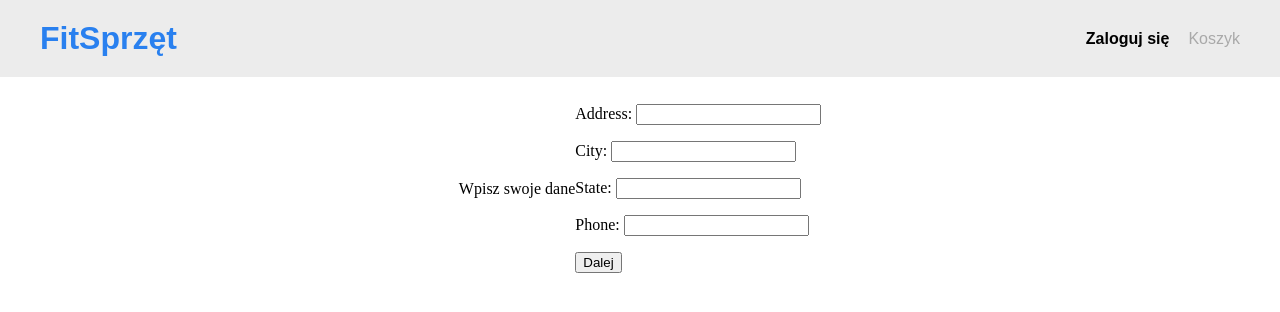
After one commit to JaroDomcio/django-ecom, a Django app: page /checkout/ in a window 1280 px wide. The commit adds this page. Shown: the top 312 px of the page. Run offline with Django 5.2, Linux system fonts and the light colour scheme.

Commit message:
feat: add checkout logic to create orders

```diff
--- /dev/null
+++ b/cart/forms.py
@@ -0,0 +1,9 @@
+from django import forms
+
+from store.models import Order
+
+
+class order_form(forms.ModelForm):
+    class Meta:
+        model = Order
+        fields = ['address','city','state','phone']
--- a/cart/urls.py
+++ b/cart/urls.py
@@ -6,4 +6,6 @@ urlpatterns = [
     path('cart-delete/<int:id>', cart_delete, name='cart_delete'),
     path('cart-add/<int:id>/', cart_add, name='cart_add'),
     # path('cart-update', cart_update, name='cart_update'),
+    path('cart-payment/',cart_payment, name='cart_payment'),
+    path('checkout/', checkout, name='checkout'),
 ]
--- a/cart/views.py
+++ b/cart/views.py
@@ -1,6 +1,7 @@
 from django.shortcuts import render, redirect, get_object_or_404
 from .cart import Cart
-from store.models import Product
+from store.models import Product, Order, OrderItem
+from .forms import order_form
 
 def cart(request):
     cart = Cart(request)
@@ -22,3 +23,30 @@ def cart_delete(request,id):
 
 def cart_update(request):
     pass
+
+
+def checkout(request):
+    cart = Cart(request)
+    if request.method == "POST":
+        form = order_form(request.POST)
+        if form.is_valid():
+            order = Order.objects.create(
+                customer=request.user,
+                address=form.cleaned_data['address'],
+                city=form.cleaned_data['city'],
+                state=form.cleaned_data['state'],
+                phone=form.cleaned_data['phone'],
+                status=Order.Status.PENDING
+            )
+            for item in cart:
+                OrderItem.objects.create(order=order,
+                                         product=item['product'],
+                                         quantity=item['quantity'])
+            return redirect('cart_payment')
+    else:
+        form = order_form()
+    return render(request, 'checkout.html', {'form':form, 'cart':cart})
+
+
+def cart_payment(request):
+    return render(request, 'cart_payment.html')
--- a/store/admin.py
+++ b/store/admin.py
@@ -1,7 +1,9 @@
 from django.contrib import admin
 
+from cart.models import Payment
 from .models import Category, Product, Order
 
 admin.site.register(Category)
 admin.site.register(Product)
 admin.site.register(Order)
+admin.site.register(Payment)
--- a/store/models.py
+++ b/store/models.py
@@ -32,6 +32,8 @@ class Order(models.Model):
     address = models.CharField(max_length=50)
     phone = models.CharField(max_length=10)
     status = models.CharField(max_length=50,choices=Status.choices, default=Status.PENDING)
+    city = models.CharField(max_length=50)
+    state = models.CharField(max_length=50)
 
     created = models.DateTimeField(auto_now_add=True)
 
--- a/templates/cart.html
+++ b/templates/cart.html
@@ -33,7 +33,7 @@
             <p class="summary-total">
                 Suma: <strong>{{ cart.get_total_price }} zł</strong>
             </p>
-            <button class="checkout-btn">Przejdź do płatności</button>
+            <a href="{% url 'checkout' %}" class="checkout-btn">Przejdź do płatności</a>
         </div>
     {% else %}
         <p class="empty-cart">Koszyk jest pusty 🛒</p>
--- /dev/null
+++ b/templates/checkout.html
@@ -0,0 +1,15 @@
+{% extends 'base.html' %}
+{% load static %}
+
+{% block head %}
+{#    <link rel="stylesheet" href="{% static '' %}">#}
+{% endblock %}
+
+{% block content %}
+    <p>Wpisz swoje dane</p>
+    <form method="POST">
+        {% csrf_token %}
+        {{ form.as_p }}
+        <button type="submit">Dalej</button>
+    </form>
+{% endblock %}
```
Also changed, not shown: templates/cart_payment.html (added, +10 -0 lines), db.sqlite3, store/migrations/0003_order_city_order_state.py (added).
